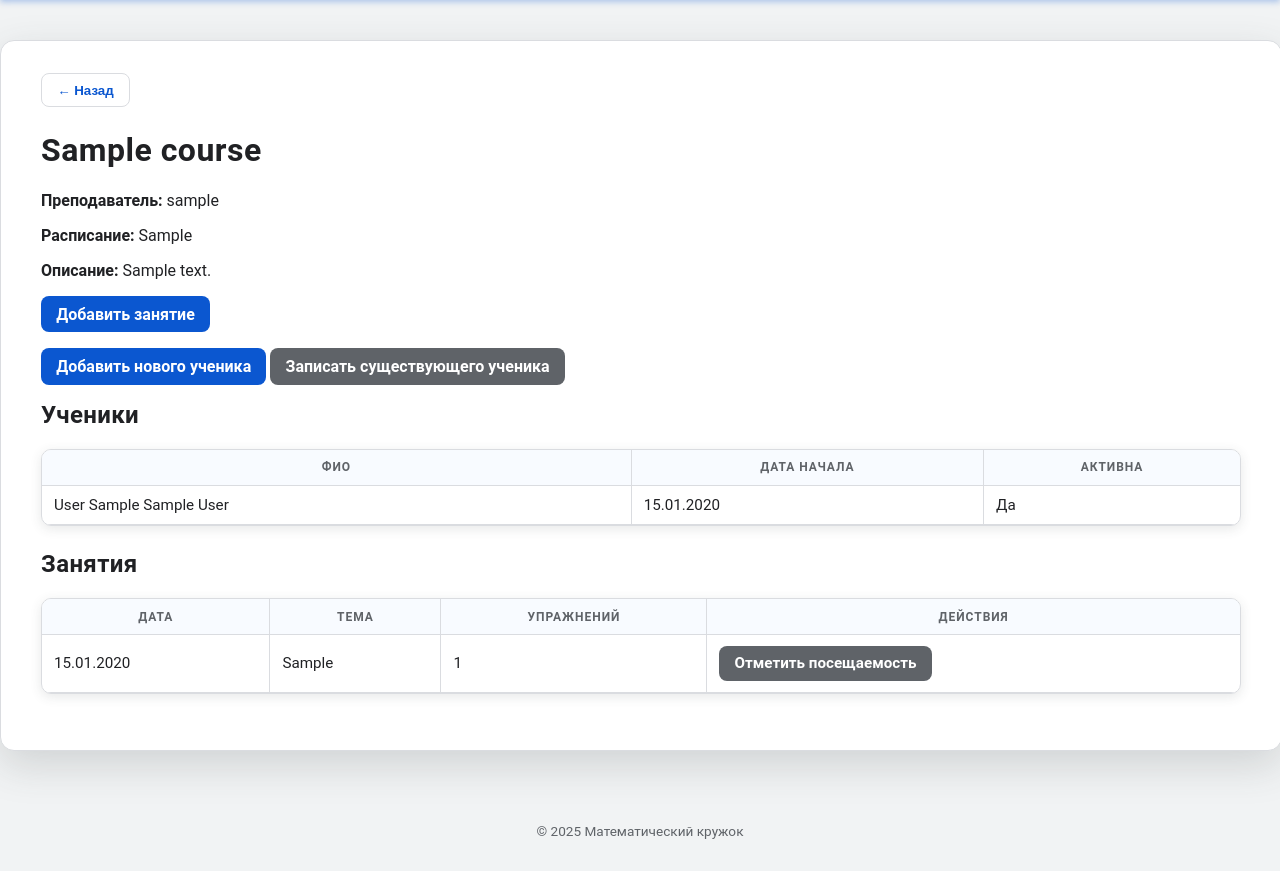
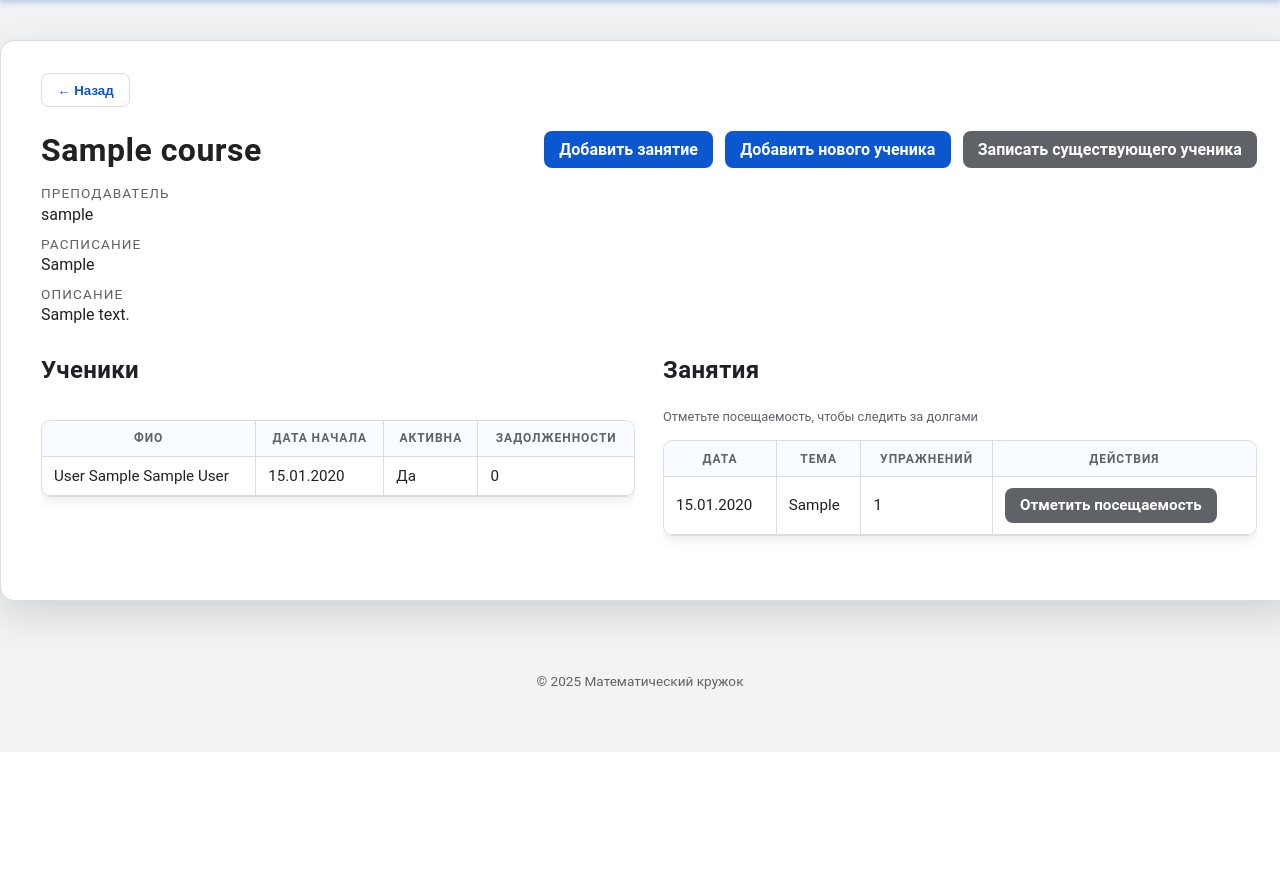
Before and after one commit to 2303Stestol/school_crm, a Django app: page /courses/1/ in a window 1280 px wide. Shown: the part 48-919 px from the top of the page. After the commit the page ends 800 px from the top, so only its background shows below. Run offline with Django 5.2, Linux system fonts and the light colour scheme; a user stored in the database is signed in; tables that the repository leaves empty hold one stand-in row (values such as "Sample post").

Commit message:
Show course debts and improve responsive layout

```diff
--- a/crm/forms.py
+++ b/crm/forms.py
@@ -70,6 +70,8 @@
             field = self.fields.get(field_name)
             if field:
                 field.widget.attrs.setdefault("data-live-search", "true")
+                if isinstance(field, forms.ModelChoiceField):
+                    field.empty_label = ""
 
 
 class DateInput(forms.DateInput):
--- a/crm/templates/crm/base.html
+++ b/crm/templates/crm/base.html
@@ -48,7 +48,7 @@
         padding: 0;
       }
       main {
-        width: min(1200px, 94vw);
+        width: min(1320px, 95vw);
         margin: 2.5rem auto;
         background: #fff;
         padding: 2rem 2.5rem;
@@ -234,6 +234,144 @@
         border-color: var(--sheet-highlight);
         box-shadow: 0 0 0 3px rgba(11, 87, 208, 0.2);
       }
+      .course-detail {
+        display: flex;
+        flex-direction: column;
+        gap: 2rem;
+      }
+      .course-detail__intro {
+        display: flex;
+        justify-content: space-between;
+        gap: 2rem;
+        flex-wrap: wrap;
+        align-items: flex-start;
+      }
+      .course-detail__title {
+        margin-bottom: 1rem;
+      }
+      .course-detail__meta dl {
+        margin: 0;
+        display: grid;
+        gap: 0.75rem;
+      }
+      .course-detail__meta dl div {
+        display: grid;
+        gap: 0.2rem;
+      }
+      .course-detail__meta dt {
+        font-size: 0.85rem;
+        text-transform: uppercase;
+        letter-spacing: 0.08em;
+        color: #5f6368;
+      }
+      .course-detail__meta dd {
+        margin: 0;
+        font-size: 1rem;
+      }
+      .course-detail__actions {
+        display: flex;
+        flex-wrap: wrap;
+        gap: 0.75rem;
+        align-items: center;
+      }
+      .course-detail__grid {
+        display: grid;
+        grid-template-columns: repeat(2, minmax(0, 1fr));
+        gap: 1.75rem;
+      }
+      .course-detail__section {
+        display: flex;
+        flex-direction: column;
+        gap: 1rem;
+      }
+      .course-detail__section-header {
+        display: flex;
+        justify-content: space-between;
+        align-items: baseline;
+        flex-wrap: wrap;
+        gap: 0.5rem;
+      }
+      .course-detail__section-header-main {
+        display: flex;
+        flex-direction: column;
+        gap: 0.35rem;
+      }
+      .course-detail__hint {
+        font-size: 0.8rem;
+        color: #5f6368;
+      }
+      .course-detail__empty {
+        text-align: center;
+        padding: 1.5rem 0;
+        color: #5f6368;
+      }
+      @media (max-width: 1200px) {
+        .course-detail__grid {
+          grid-template-columns: 1fr;
+        }
+      }
+      @media (max-width: 900px) {
+        main {
+          width: min(100%, 100vw);
+          margin: 1.5rem auto;
+          padding: 1.75rem 1.5rem;
+        }
+        header {
+          padding: 0.75rem 1.25rem;
+        }
+        nav a,
+        nav .link-button {
+          margin-left: 0.75rem;
+        }
+        .sheet-table th,
+        .sheet-table td {
+          font-size: 0.9rem;
+          padding: 0.55rem 0.6rem;
+        }
+        .course-detail__intro {
+          gap: 1.25rem;
+        }
+      }
+      @media (max-width: 640px) {
+        body {
+          background: #fff;
+        }
+        main {
+          width: 100%;
+          margin: 0;
+          padding: 1.5rem 1rem 2rem;
+          border-radius: 0;
+          border-left: none;
+          border-right: none;
+          box-shadow: none;
+        }
+        header {
+          padding: 0.65rem 1rem;
+        }
+        .page-toolbar {
+          flex-direction: column;
+          align-items: stretch;
+        }
+        .btn-back {
+          width: 100%;
+          justify-content: center;
+        }
+        .course-detail__actions {
+          width: 100%;
+          justify-content: stretch;
+        }
+        .course-detail__actions .btn {
+          flex: 1 1 auto;
+          justify-content: center;
+        }
+        .sheet-table {
+          font-size: 0.88rem;
+        }
+        .sheet-table th,
+        .sheet-table td {
+          padding: 0.5rem 0.55rem;
+        }
+      }
     </style>
     {% block extra_head %}{% endblock %}
   </head>
--- a/crm/templates/crm/course_detail.html
+++ b/crm/templates/crm/course_detail.html
@@ -1,28 +1,48 @@
 {% extends "crm/base.html" %}
 {% block title %}Курс {{ course.title }}{% endblock %}
 {% block content %}
-  <h1>{{ course.title }}</h1>
-  <p><strong>Преподаватель:</strong> {{ course.teacher|default:"Не назначен" }}</p>
-  <p><strong>Расписание:</strong> {{ course.schedule|default:"Не указано" }}</p>
-  <p><strong>Описание:</strong> {{ course.description|default:"—" }}</p>
+  <div class="course-detail">
+    <div class="course-detail__intro">
+      <div class="course-detail__meta">
+        <h1 class="course-detail__title">{{ course.title }}</h1>
+        <dl>
+          <div>
+            <dt>Преподаватель</dt>
+            <dd>{{ course.teacher|default:"Не назначен" }}</dd>
+          </div>
+          <div>
+            <dt>Расписание</dt>
+            <dd>{{ course.schedule|default:"Не указано" }}</dd>
+          </div>
+          <div>
+            <dt>Описание</dt>
+            <dd>{{ course.description|default:"—" }}</dd>
+          </div>
+        </dl>
+      </div>
+      <div class="course-detail__actions">
         {% if can_edit %}
-    <p><a class="btn" href="{% url 'crm:lesson_create' %}?course={{ course.pk }}">Добавить занятие</a></p>
+          <a class="btn" href="{% url 'crm:lesson_create' %}?course={{ course.pk }}">Добавить занятие</a>
         {% endif %}
         {% if can_manage_enrollments %}
-    <p>
           <a class="btn" href="{% url 'crm:student_create' %}?course={{ course.pk }}">Добавить нового ученика</a>
           <a class="btn btn-secondary" href="{% url 'crm:enrollment_create' %}?course={{ course.pk }}">Записать существующего ученика</a>
-    </p>
         {% endif %}
-  <section>
+      </div>
+    </div>
+    <div class="course-detail__grid">
+      <section class="course-detail__section">
+        <div class="course-detail__section-header">
           <h2>Ученики</h2>
+        </div>
+        <div class="sheet-scroll">
           <table class="sheet-table">
-
             <thead>
               <tr>
                 <th>ФИО</th>
                 <th>Дата начала</th>
                 <th>Активна</th>
+                <th>Задолженности</th>
               </tr>
             </thead>
             <tbody>
@@ -31,25 +51,33 @@
                   <td>{{ enrollment.student.full_name }}</td>
                   <td>{{ enrollment.start_date|date:"d.m.Y" }}</td>
                   <td>{{ enrollment.is_active|yesno:"Да,Нет" }}</td>
+                  <td>{{ enrollment.debt_count }}</td>
                 </tr>
               {% empty %}
                 <tr>
-            <td colspan="3">Пока нет записанных учеников.</td>
+                  <td colspan="4" class="course-detail__empty">Пока нет записанных учеников.</td>
                 </tr>
               {% endfor %}
             </tbody>
           </table>
+        </div>
       </section>
-  <section>
+      <section class="course-detail__section">
+        <div class="course-detail__section-header">
+          <div class="course-detail__section-header-main">
             <h2>Занятия</h2>
+            {% if can_edit %}
+              <span class="course-detail__hint">Отметьте посещаемость, чтобы следить за долгами</span>
+            {% endif %}
+          </div>
+        </div>
+        <div class="sheet-scroll">
           <table class="sheet-table">
-
             <thead>
               <tr>
                 <th>Дата</th>
                 <th>Тема</th>
                 <th>Упражнений</th>
-
                 {% if can_edit %}
                   <th>Действия</th>
                 {% endif %}
@@ -61,17 +89,19 @@
                   <td>{{ lesson.date|date:"d.m.Y" }}</td>
                   <td>{{ lesson.topic|default:"—" }}</td>
                   <td>{{ lesson.exercises.all|length }}</td>
-
                   {% if can_edit %}
                     <td><a class="btn btn-secondary" href="{% url 'crm:lesson_manage' lesson.pk %}">Отметить посещаемость</a></td>
                   {% endif %}
                 </tr>
               {% empty %}
                 <tr>
-            <td colspan="3">Занятия ещё не созданы.</td>
+                  <td colspan="{% if can_edit %}4{% else %}3{% endif %}" class="course-detail__empty">Занятия ещё не созданы.</td>
                 </tr>
               {% endfor %}
             </tbody>
           </table>
+        </div>
       </section>
+    </div>
+  </div>
 {% endblock %}
--- a/crm/views.py
+++ b/crm/views.py
@@ -224,7 +224,14 @@
             ),
             Prefetch(
                 "enrollments",
-                queryset=Enrollment.objects.select_related("student").order_by("student__last_name"),
+                queryset=(
+                    Enrollment.objects.select_related("student")
+                    .prefetch_related(
+                        "student__attendances",
+                        "student__subscriptions",
+                    )
+                    .order_by("student__last_name")
+                ),
             ),
         ),
         pk=pk,
@@ -235,12 +242,16 @@
         student__guardians=request.user
     ).exists():
         return _forbidden()
+    enrollments = list(course.enrollments.all())
+    for enrollment in enrollments:
+        enrollment.debt_count = enrollment.student.lessons_balance()["debt"]
+
     return render(
         request,
         "crm/course_detail.html",
         {
             "course": course,
-            "enrollments": course.enrollments.all(),
+            "enrollments": enrollments,
             "lessons": course.lessons.all(),
             "can_edit": _can_manage_course(request.user, course),
             "can_manage_enrollments": is_admin(request.user),
```
Lines whose indentation alone changed are shown as unchanged.
